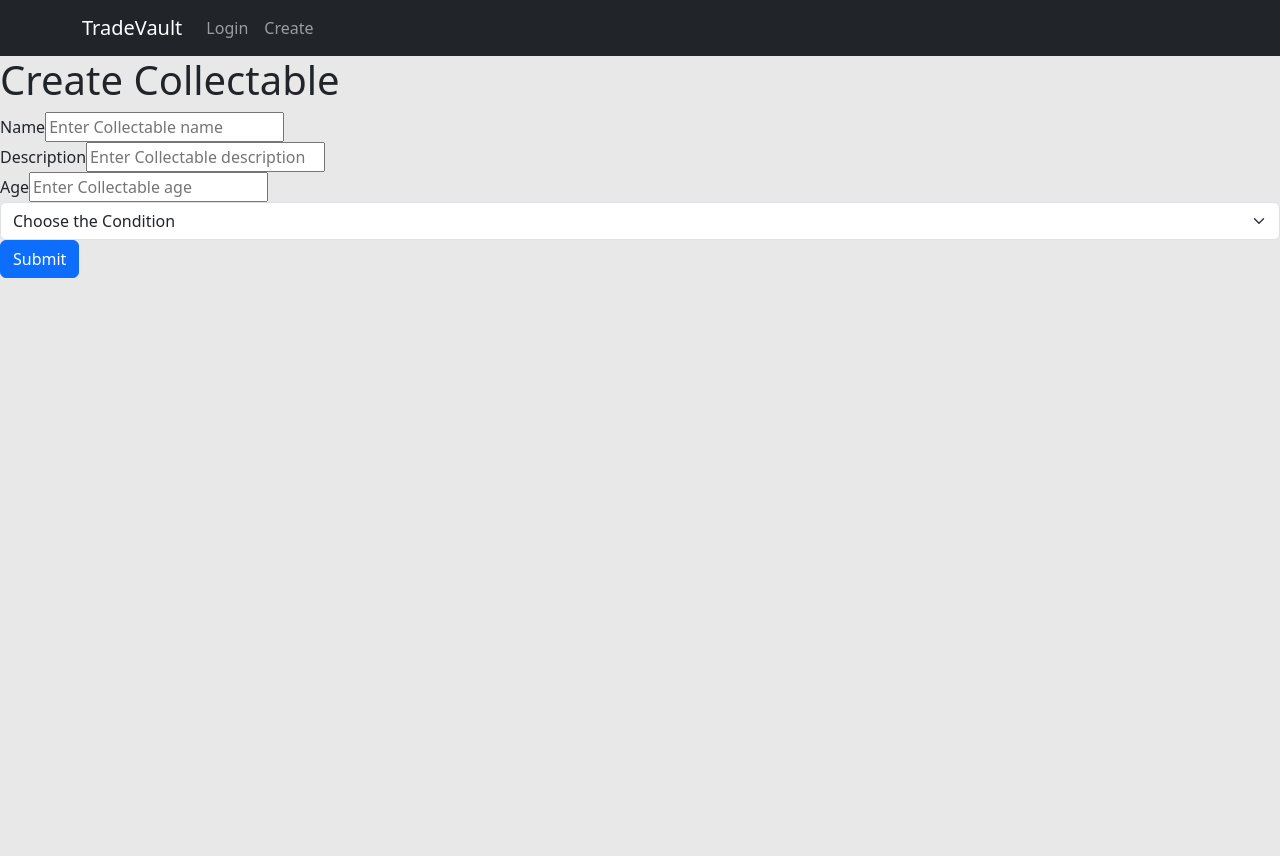
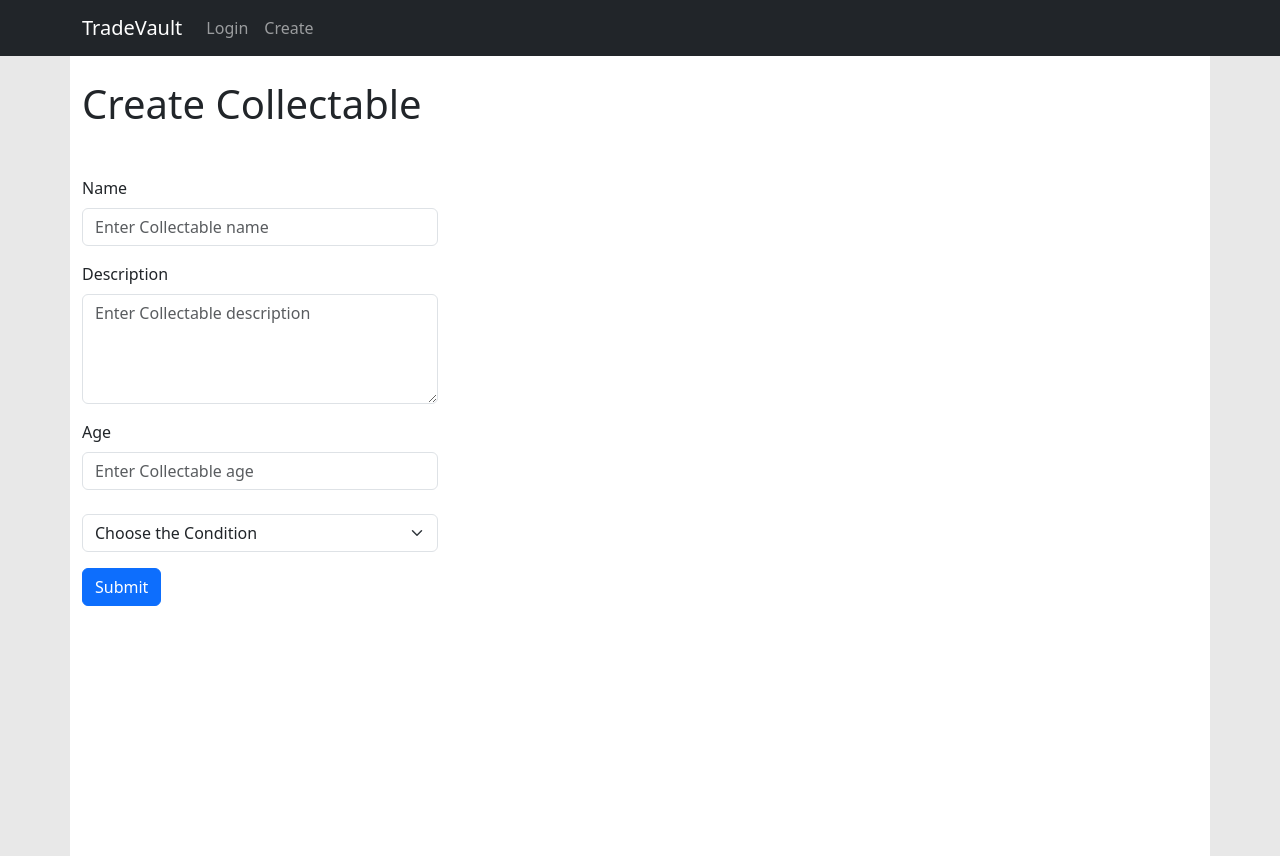
Before and after one commit to JohnJones88/TradeVault-ui, a React (Create React App) app in the folder TradeVault-ui/: page /create in a window 1280 px wide. Before the commit the page ends 800 px from the top, so only its background shows below. Built offline with nearby package versions, Linux system fonts and the light colour scheme.

Commit message:
helped out with some styling

```diff
--- a/TradeVault-ui/src/pages/create/CreatePage.tsx
+++ b/TradeVault-ui/src/pages/create/CreatePage.tsx
@@ -15,38 +15,46 @@ function CreatePage() {
 
 
   return (
-    <div>
-
-      <div>
+    <div className="container pt-4">
+      <div className="mb-5">
         {id ? <h1>Update Collectable</h1> : <h1>Create Collectable</h1>}
       </div>
-
-      <div>
-        <label>Name</label>
-        <input type="text" placeholder="Enter Collectable name" value={name} onChange={(e) => { setName(e.target.value) }}></input>
+      <div className="row mb-3">
+        <div className="col-4">
+          <label className="form-label">Name</label>
+          <input className="form-control" type="text" placeholder="Enter Collectable name" value={name} onChange={(e) => { setName(e.target.value) }}></input>
+        </div>
       </div>
 
-      <div>
-        <label>Description</label>
-        <input type="text" placeholder="Enter Collectable description" value={description} onChange={(e) => { setDescription(e.target.value) }}></input>
+      <div className="row mb-3">
+        <div className="col-4">
+          <label className="form-label">Description</label>
+          <textarea className="form-control" rows={4} placeholder="Enter Collectable description" value={description} onChange={(e) => { setDescription(e.target.value) }}></textarea >
         </div>
-      <div>
-        <label>Age</label>
-        <input type="text" placeholder="Enter Collectable age" value={age} onChange={(e) => { setAge(e.target.value) }}></input>
       </div>
 
-      <Form.Select aria-label="Default select example" value={condition} onChange={(e) => {setCondition(e.target.value)}}>
+      <div className="row mb-4">
+        <div className="col-4">
+          <label className="form-label">Age</label>
+          <input className="form-control" type="number" placeholder="Enter Collectable age" value={age} onChange={(e) => { setAge(e.target.value) }}></input>
+        </div>
+      </div>
+
+      <div className="row mb-3">
+        <div className="col-4">
+          <Form.Select className="form-control" aria-label="Default select example" value={condition} onChange={(e) => { setCondition(e.target.value) }}>
             <option>Choose the Condition</option>
             <option value="Mint">Mint</option>
             <option value="Excellent">Excellent</option>
             <option value="Very Good">Very Good</option>
             <option value="Poor">Poor</option>
           </Form.Select>
+        </div>
+      </div>
 
       <div>
         <button type="submit" className="btn btn-primary" onClick={addCollectable}>Submit</button>
       </div>
-
     </div>
   );
   function addCollectable() {
```
Lines whose indentation alone changed are shown as unchanged.
